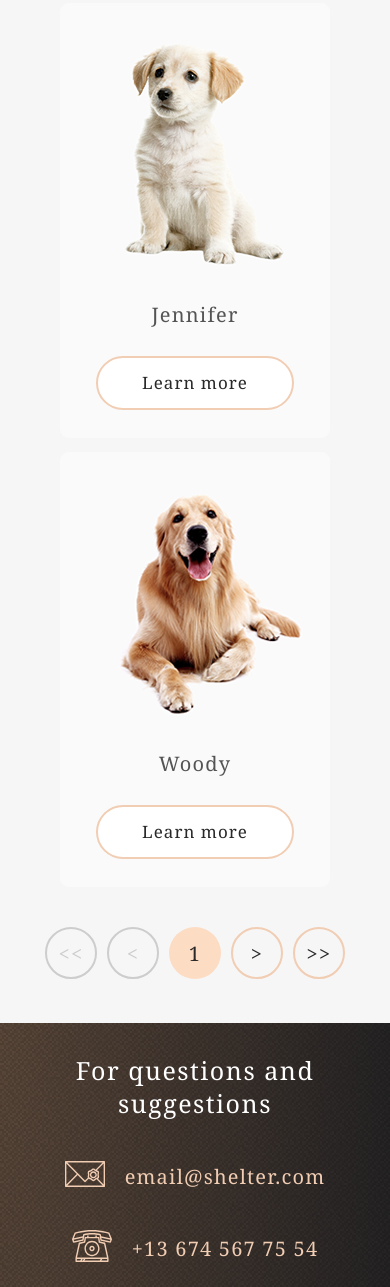
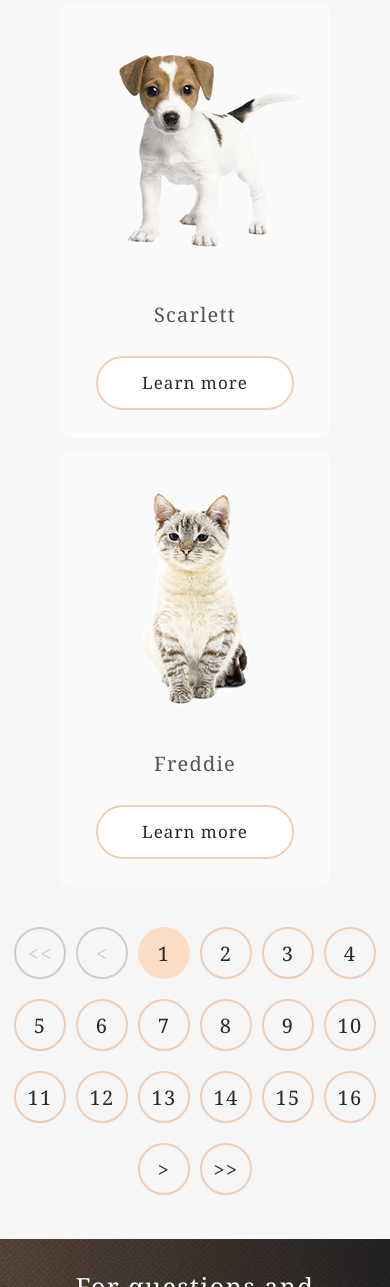
Before and after one commit to PavelZabalotny/jsfe2022q1, a plain HTML site: page shelter/pages/pets/index.html in a window 390 px wide. Shown: the part 713-2000 px from the top of the page. Drawn offline with Linux system fonts and the light colour scheme.

Commit message:
fix: pagination

```diff
--- a/shelter/pages/main/_common.scss
+++ b/shelter/pages/main/_common.scss
@@ -132,6 +132,16 @@ h5 {
   color: $color-dark-3xl;
   user-select: none;
 
+  &:hover,
+  &--active {
+    background-color: $color-primary-hover;
+    border: 2px solid transparent;
+  }
+
+  &--active {
+    pointer-events: none;
+  }
+
   &--disabled {
     border: 2px solid $color-dark-s;
     color: $color-dark-s;
@@ -140,16 +150,6 @@ h5 {
     &:hover {
       background-color: transparent;
     }
-  }
-
-  &:hover,
-  &--active {
-    background-color: $color-primary-hover;
-    border: 2px solid transparent;
-  }
-
-  &--active {
-    pointer-events: none;
   }
 
   h4 {
--- a/shelter/pages/main/_pets.scss
+++ b/shelter/pages/main/_pets.scss
@@ -71,19 +71,19 @@
 
 
 
-            @media (max-width: 1090px) {
+            /*@media (max-width: 1090px) {
               &:last-child {
                 display: none;
               }
-            }
+            }*/
 
             @media (max-width: $brake-point-2) {
               margin-top: -17px;
               row-gap: 29px;
 
-              &:not(:first-child) {
+              /*&:not(:first-child) {
                 display: none;
-              }
+              }*/
             }
 
             .card__image {
--- a/shelter/pages/pets/_pets.scss
+++ b/shelter/pages/pets/_pets.scss
@@ -58,16 +58,16 @@
                 max-height: 435px;
                 row-gap: 30px;
 
-                &:nth-last-child(-n+2) {
+                /*&:nth-last-child(-n+2) {
                   display: none;
-                }
+                }*/
               }
 
-              @media (max-width: $brake-point-2) {
+              /*@media (max-width: $brake-point-2) {
                 &:nth-child(-n+3) {
                   display: flex;
                 }
-              }
+              }*/
 
               .button {
                 padding: 14px 44px;
--- a/shelter/pages/pets/index.html
+++ b/shelter/pages/pets/index.html
@@ -78,7 +78,7 @@
         <div class="slider__content">
 
           <div class="pets__wrapper">
-            <div class="slider__card card">
+            <!--<div class="slider__card card">
               <img class="card__image" src="../../assets/images/slider/katrine.png" alt="katrine">
               <div class="card__title">Katrine</div>
               <button class="card__button button">Learn more</button>
@@ -117,20 +117,20 @@
               <img class="card__image" src="../../assets/images/slider/freddie.png" alt="freddie">
               <div class="card__title">Freddie</div>
               <button class="card__button button">Learn more</button>
-            </div>
+            </div>-->
           </div>
 
         </div>
 
         <div class="slider__arrows">
 
-          <div class="slider__arrow arrow arrow--disabled" data-arrow="<<">
+          <!--<div class="slider__arrow arrow arrow&#45;&#45;disabled" data-arrow="<<">
             <h4>&lt;&lt;</h4>
           </div>
-          <div class="slider__arrow arrow arrow--disabled" data-arrow="<">
+          <div class="slider__arrow arrow arrow&#45;&#45;disabled" data-arrow="<">
             <h4>&lt;</h4>
           </div>
-          <div class="slider__arrow arrow arrow--active" data-page="1">
+          <div class="slider__arrow arrow arrow&#45;&#45;active" data-page="1">
             <h4>1</h4>
           </div>
           <div class="slider__arrow arrow" data-arrow=">">
@@ -138,7 +138,7 @@
           </div>
           <div class="slider__arrow arrow" data-arrow=">>">
             <h4>&gt;&gt;</h4>
-          </div>
+          </div>-->
 
         </div>
 
--- a/shelter/pages/pets/script.js
+++ b/shelter/pages/pets/script.js
@@ -23,7 +23,7 @@ const sliderContent = document.querySelector('.pets__wrapper')
 const sliderArrows = document.querySelector('.slider__arrows')
 const petsArray = generatePaginationArray(pets, shuffle) // 48 pets elements
 const sliderConfig = {
-	currentPage: 1, // 1 ... 6
+	currentPage: 1,
 	elementsPerPage: 8, // depends on screen width (8 || 6 || 3)
 }
 
@@ -105,15 +105,15 @@ function handlePaginationClick(divElement) {
 			break
 		case dataAttribute === '<':
 			sliderConfig.currentPage--
-			if(sliderConfig.currentPage === 1) {
+			if (sliderConfig.currentPage === 1) {
 				disableElements()
 			} else {
 				arrows.forEach(el => {
 					el.classList.remove('arrow--disabled')
-					if(Number(el.dataset.page) === sliderConfig.currentPage + 1) {
+					if (Number(el.dataset.page) === sliderConfig.currentPage + 1) {
 						el.classList.remove('arrow--active')
 					}
-					if(Number(el.dataset.page) === sliderConfig.currentPage) {
+					if (Number(el.dataset.page) === sliderConfig.currentPage) {
 						el.classList.add('arrow--active')
 					}
 				})
@@ -125,15 +125,15 @@ function handlePaginationClick(divElement) {
 			break
 		case dataAttribute === '>':
 			sliderConfig.currentPage++
-			if(sliderConfig.currentPage === paginationPages) {
+			if (sliderConfig.currentPage === paginationPages) {
 				disableElements()
 			} else {
 				arrows.forEach(el => {
 					el.classList.remove('arrow--disabled')
-					if(Number(el.dataset.page) === sliderConfig.currentPage - 1) {
+					if (Number(el.dataset.page) === sliderConfig.currentPage - 1) {
 						el.classList.remove('arrow--active')
 					}
-					if(Number(el.dataset.page) === sliderConfig.currentPage) {
+					if (Number(el.dataset.page) === sliderConfig.currentPage) {
 						el.classList.add('arrow--active')
 					}
 				})
@@ -143,39 +143,44 @@ function handlePaginationClick(divElement) {
 			sliderConfig.currentPage = paginationPages
 			disableElements()
 			break
-		default:
-			console.log('switch nothing');
 	}
 
 	renderPets()
 }
 
 function renderPagination({currentPage, elementsPerPage}, petsArray) {
-	let paginationPages = petsArray.length / elementsPerPage // 48 / 8 = 6
+	sliderArrows.innerHTML = ''
+	let paginationPages = petsArray.length / elementsPerPage
+
+	if (currentPage > paginationPages) {
+		currentPage = paginationPages
+	}
+	let firstArrows = +currentPage === 1 ? 'arrow--disabled' : null
+	let lastArrows = +currentPage === paginationPages ? 'arrow--disabled' : null
 
 	const firstsLeftArrow = createPaginationElement(
-		['slider__arrow', 'arrow', 'arrow--disabled'],
+		['slider__arrow', 'arrow', firstArrows],
 		'page',
 		'<<',
 		'h4',
 		'<<'
 	)
 	const leftArrow = createPaginationElement(
-		['slider__arrow', 'arrow', 'arrow--disabled'],
+		['slider__arrow', 'arrow', firstArrows],
 		'page',
 		'<',
 		'h4',
 		'<'
 	)
 	const rightArrow = createPaginationElement(
-		['slider__arrow', 'arrow'],
+		['slider__arrow', 'arrow', lastArrows],
 		'page',
 		'>',
 		'h4',
 		'>'
 	)
 	const lastRightArrow = createPaginationElement(
-		['slider__arrow', 'arrow'],
+		['slider__arrow', 'arrow', lastArrows],
 		'page',
 		'>>',
 		'h4',
@@ -185,23 +190,63 @@ function renderPagination({currentPage, elementsPerPage}, petsArray) {
 	sliderArrows.insertAdjacentElement('beforeend', firstsLeftArrow)
 	sliderArrows.insertAdjacentElement('beforeend', leftArrow)
 
+	let pageElement
+
 	for (let i = 1; i <= paginationPages; i++) {
-		const classes = i === 1
+		const classes = i === +currentPage // 1
 			? ['slider__arrow', 'arrow', 'arrow--active']
 			: ['slider__arrow', 'arrow']
 
-		sliderArrows.insertAdjacentElement('beforeend', createPaginationElement(
-			classes,
-			'page',
-			i,
-			'h4',
-			i
-		))
+		pageElement = createPaginationElement(classes, 'page', i, 'h4', i)
+
+		sliderArrows.insertAdjacentElement('beforeend', pageElement)
+
+		if(i === +currentPage) {
+			pageElement.click()
+		}
 	}
 
 	sliderArrows.insertAdjacentElement('beforeend', rightArrow)
 	sliderArrows.insertAdjacentElement('beforeend', lastRightArrow)
 }
 
-// renderPets()
-// renderPagination(sliderConfig, petsArray)
+// Generation of the required number of adaptive cards when a resize event occurs
+const resizeConfig = {
+	delay: 250,
+	isThrottled: false,
+	hasRerender: false,
+}
+window.addEventListener('resize', () => {
+	if (!resizeConfig.isThrottled) {
+		handleResize()
+		resizeConfig.isThrottled = true
+		// set delay
+		setTimeout(() => {
+			resizeConfig.isThrottled = false
+		}, resizeConfig.delay)
+	}
+})
+
+function handleResize() {
+	let clientWidth = document.body.clientWidth
+	if (clientWidth >= 1091 && sliderConfig.elementsPerPage !== 8) {
+		sliderConfig.elementsPerPage = 8
+		resizeConfig.hasRerender = true
+	} else if (clientWidth >= 600 && clientWidth < 1091 && sliderConfig.elementsPerPage !== 6) {
+		sliderConfig.elementsPerPage = 6
+		resizeConfig.hasRerender = true
+	} else if (clientWidth < 600 && sliderConfig.elementsPerPage !== 3) {
+		sliderConfig.elementsPerPage = 3
+		resizeConfig.hasRerender = true
+	}
+
+	if (resizeConfig.hasRerender) {
+		resizeConfig.hasRerender = false
+		renderPets()
+		renderPagination(sliderConfig, petsArray)
+	}
+}
+
+handleResize()
+renderPets()
+renderPagination(sliderConfig, petsArray)
```
Also changed, not shown: shelter/pages/main/style.css, shelter/pages/pets/style.css, 2 other files.
